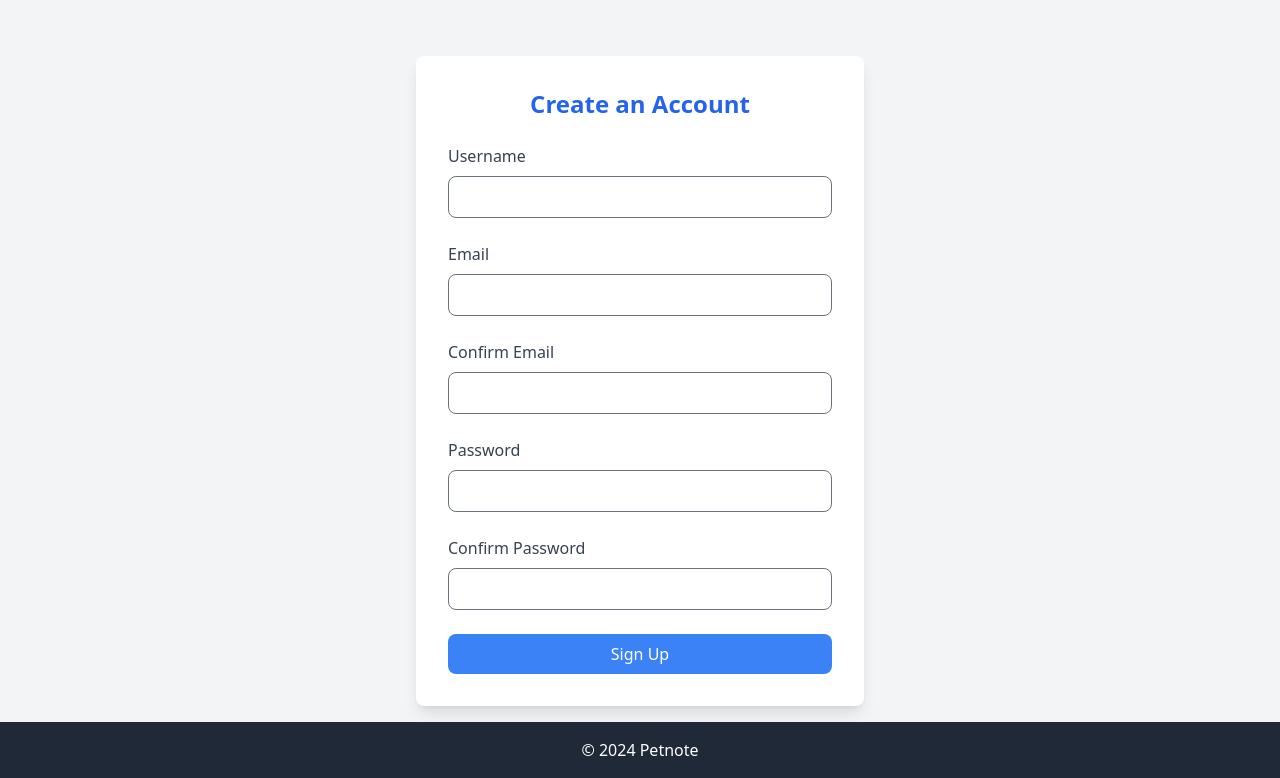
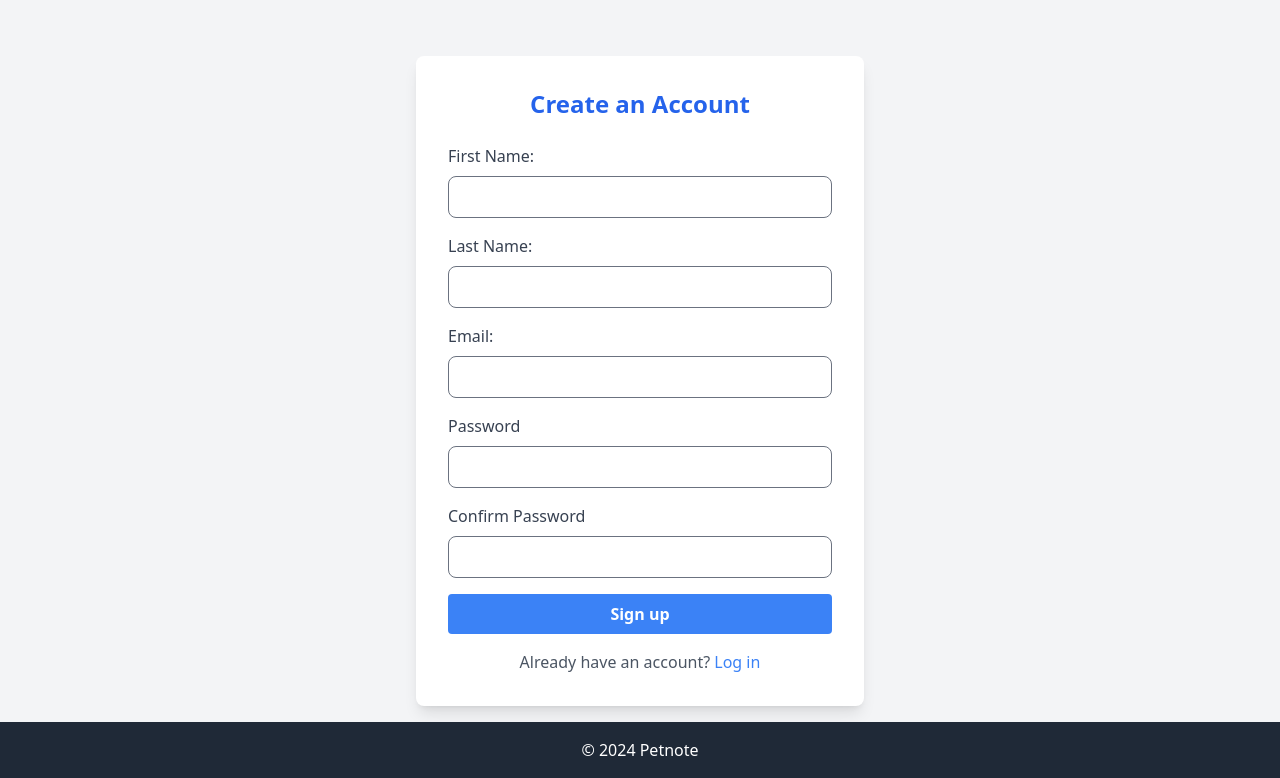
Before and after one commit to SamTheSoftwareEngineer/Petnote, a Django app: page /accounts/signup/ in a window 1280 px wide. Shown: the part 56-834 px from the top of the page. Run offline with Django 5.2, Linux system fonts and the light colour scheme; parts of the project's set-up code (start-up, migrations or seed data) failed here and were passed over; some libraries are stand-ins or nearby versions.

Commit message:
Manually created fields for first name, last name, email and password

```diff
--- a/petnote_core/templates/account/signup.html
+++ b/petnote_core/templates/account/signup.html
@@ -1,46 +1,46 @@
 {% extends 'base.html' %}
 {% load socialaccount %}
 {% block content %}
+
 <div class="max-w-md mx-auto mt-10 p-8 bg-white shadow-lg rounded-lg">
     <h1 class="text-2xl font-bold text-blue-600 mb-6 text-center">Create an Account</h1>
-    <form method="post" class="space-y-6">
+
+    <form method="post" class="space-y-4" action="{% url 'account_signup' %}">
         {% csrf_token %}
+
         <div>
-            <label for="id_username" class="block text-gray-700 font-medium mb-2">Username</label>
-            <input type="text" name="username" id="id_username" class="w-full p-2 border rounded-lg" required>
+            <label for="id_first_name" class="block text-gray-700 font-medium mb-2">First Name:</label>
+            <input type="text" name="first_name" id="id_first_name" class="w-full p-2 border rounded-lg" required>
         </div>
+
         <div>
-            <label for="id_email" class="block text-gray-700 font-medium mb-2">Email</label>
+            <label for="id_last_name" class="block text-gray-700 font-medium mb-2">Last Name:</label>
+            <input type="text" name="last_name" id="id_last_name" class="w-full p-2 border rounded-lg" required>
+        </div>
+
+        <div>
+            <label for="id_email" class="block text-gray-700 font-medium mb-2">Email:</label>
             <input type="email" name="email" id="id_email" class="w-full p-2 border rounded-lg" required>
         </div>
-        <div>
-            <label for="id_email2" class="block text-gray-700 font-medium mb-2">Confirm Email</label>
-            <input type="email" name="email2" id="id_email2" class="w-full p-2 border rounded-lg" required>
-        </div>
+
         <div>
             <label for="id_password1" class="block text-gray-700 font-medium mb-2">Password</label>
             <input type="password" name="password1" id="id_password1" class="w-full p-2 border rounded-lg" required>
         </div>
+
         <div>
             <label for="id_password2" class="block text-gray-700 font-medium mb-2">Confirm Password</label>
             <input type="password" name="password2" id="id_password2" class="w-full p-2 border rounded-lg" required>
         </div>
-        <button type="submit" class="w-full bg-blue-500 text-white py-2 rounded-lg hover:bg-blue-600 transition">
-            Sign Up
+
+        <button type="submit" class="w-full bg-blue-500 hover:bg-blue-600 text-white font-bold py-2 px-4 rounded">
+            Sign up
         </button>
 
-        {% if form.errors %}
-        <div class="text-red-500 text-sm mt-1 text-center">
-            {% if form.non_field_errors %}
-                <p>{{ form.non_field_errors }}</p>
-            {% endif %}
-            {% for field in form %}
-                {% if field.errors %}
-                    <p>{{ field.label }}: {{ field.errors }}</p>
-                {% endif %}
-            {% endfor %}
-        </div>
-        {% endif %}
-    </form>
+    <p class="mt-4 text-center text-gray-600">
+        Already have an account?
+        <a href="{% url 'account_login' %}" class="text-blue-500 hover:underline">Log in</a>
+    </p>
 </div>
+
 {% endblock %}
```
